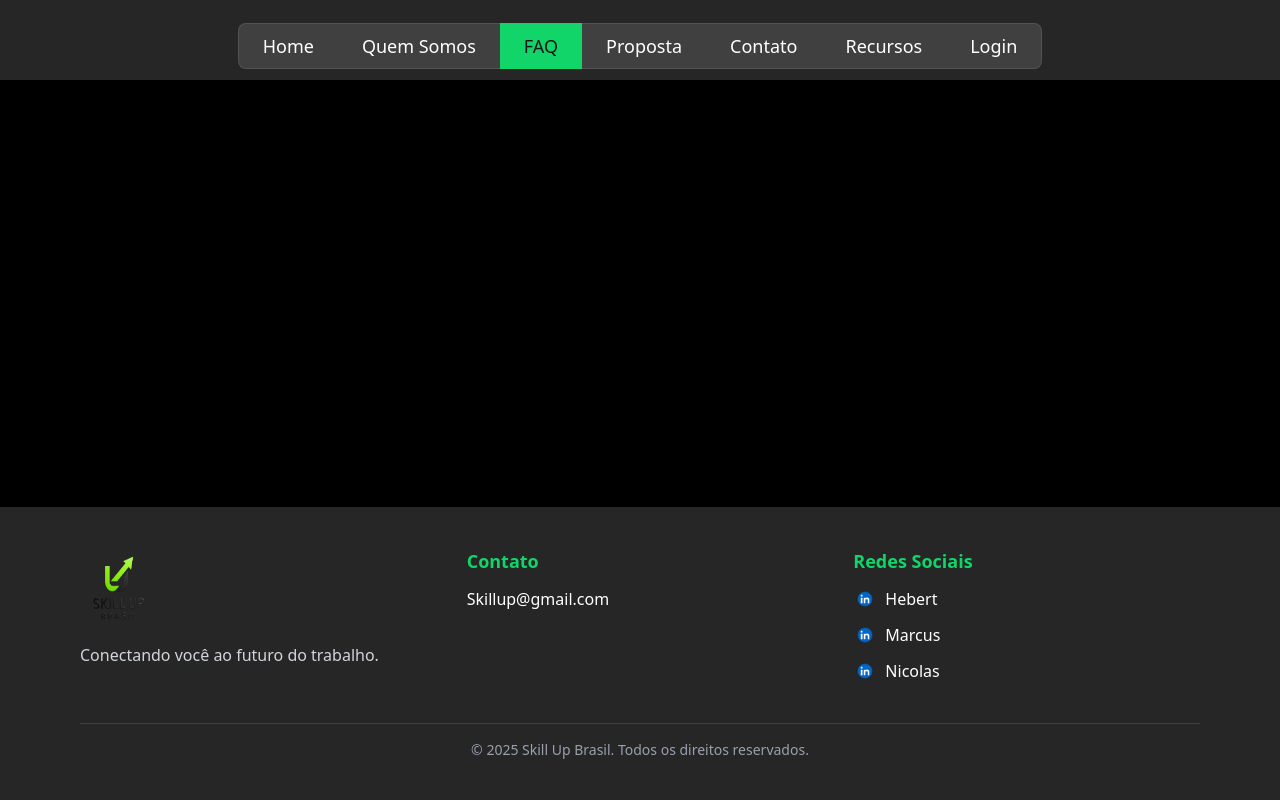
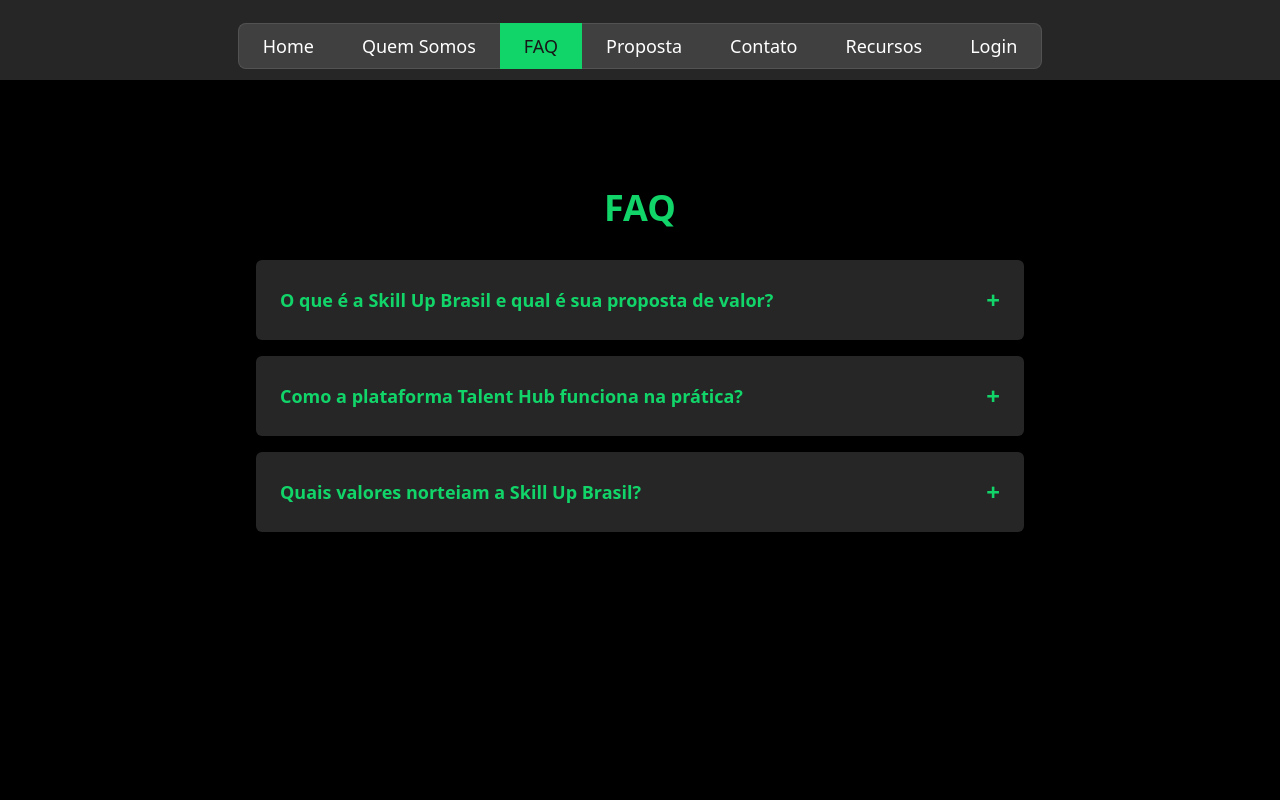
Before and after one commit to Nicolas-Ramiro/SkillUpBrasil, a React (Vite) app: page /faq in a window 1280 px wide. Shown: the top 800 px of the page. Built offline with nearby package versions, Linux system fonts and the light colour scheme.

Commit message:
Criando a pagina de FAQ

```diff
--- a/src/App.tsx
+++ b/src/App.tsx
@@ -3,6 +3,7 @@ import Header from "./components/Header";
 import Footer from "./components/Footer";
 import HomePage from "./pages/HomePage";
 import QuemSomos from "./pages/QuemSomosPage";
+import FaqPage from "./pages/FaqPage";
 
 export default function App() {
   return (
@@ -13,6 +14,7 @@ export default function App() {
           <Routes>
             <Route path="/" element={<HomePage />} />
             <Route path="/quem-somos" element={<QuemSomos />} />
+            <Route path="/faq" element={<FaqPage />} />
           </Routes>
         </main>
         <Footer />
--- /dev/null
+++ b/src/components/FaqItem.tsx
@@ -0,0 +1,28 @@
+import { useState } from "react";
+
+interface FaqItemProps {
+  question: string;
+  answer: string;
+}
+
+export default function FaqItem({ question, answer }: FaqItemProps) {
+  const [isOpen, setIsOpen] = useState(false);
+
+  return (
+    <div className="rounded-md shadow-md overflow-hidden transition-all w-full bg-neutral-800">
+      <button
+        className="w-full flex justify-between items-center p-6 text-lg font-semibold text-verde"
+        onClick={() => setIsOpen(!isOpen)}
+      >
+        <span>{question}</span>
+        <span className="text-2xl text-verde">{isOpen ? "−" : "+"}</span>
+      </button>
+
+      {isOpen && (
+        <div className="bg-neutral-700 px-6 py-4 text-base whitespace-pre-line text-white transition-all duration-300">
+          {answer}
+        </div>
+      )}
+    </div>
+  );
+}
--- /dev/null
+++ b/src/pages/FaqPage.tsx
@@ -0,0 +1,33 @@
+import FaqItem from "../components/FaqItem";
+
+const faqData = [
+  {
+    question: "O que é a Skill Up Brasil e qual é sua proposta de valor?",
+    answer:
+      "A Skill Up Brasil é uma iniciativa que conecta educação tecnológica, impacto social e o futuro do trabalho. Através da plataforma Talent Hub, ela democratiza o acesso às habilidades mais demandadas do mercado, combinando Inteligência Artificial, mentoria humana e um ecossistema sustentável de troca de conhecimento.",
+  },
+  {
+    question: "Como a plataforma Talent Hub funciona na prática?",
+    answer:
+      "A Talent Hub funciona com três pilares principais: cursos especializados em profissões do futuro, mentoria personalizada com profissionais experientes e o Escambo IA, um marketplace onde você troca habilidades usando uma moeda social. A Inteligência Artificial garante uma experiência justa, personalizada e alinhada ao seu desenvolvimento profissional.",
+  },
+  {
+    question: "Quais valores norteiam a Skill Up Brasil?",
+    answer:
+      "A Skill Up Brasil é guiada por quatro valores fundamentais: Inovação Inclusiva, garantindo acesso igualitário à tecnologia; Conexão Humana, valorizando a troca de conhecimento por meio da mentoria; Sustentabilidade, promovendo impacto social e ambiental; e Transparência, presente em todas as transações e processos da plataforma.",
+  },
+];
+
+export default function FaqPage() {
+  return (
+    <section className=" min-h-[70vh] flex flex-col items-center justify-center px-6 text-white">
+      <h2 className="text-4xl font-bold text-verde mb-8">FAQ</h2>
+
+      <div className="w-full max-w-3xl flex flex-col gap-4">
+        {faqData.map((item, idx) => (
+          <FaqItem key={idx} question={item.question} answer={item.answer} />
+        ))}
+      </div>
+    </section>
+  );
+}
```
